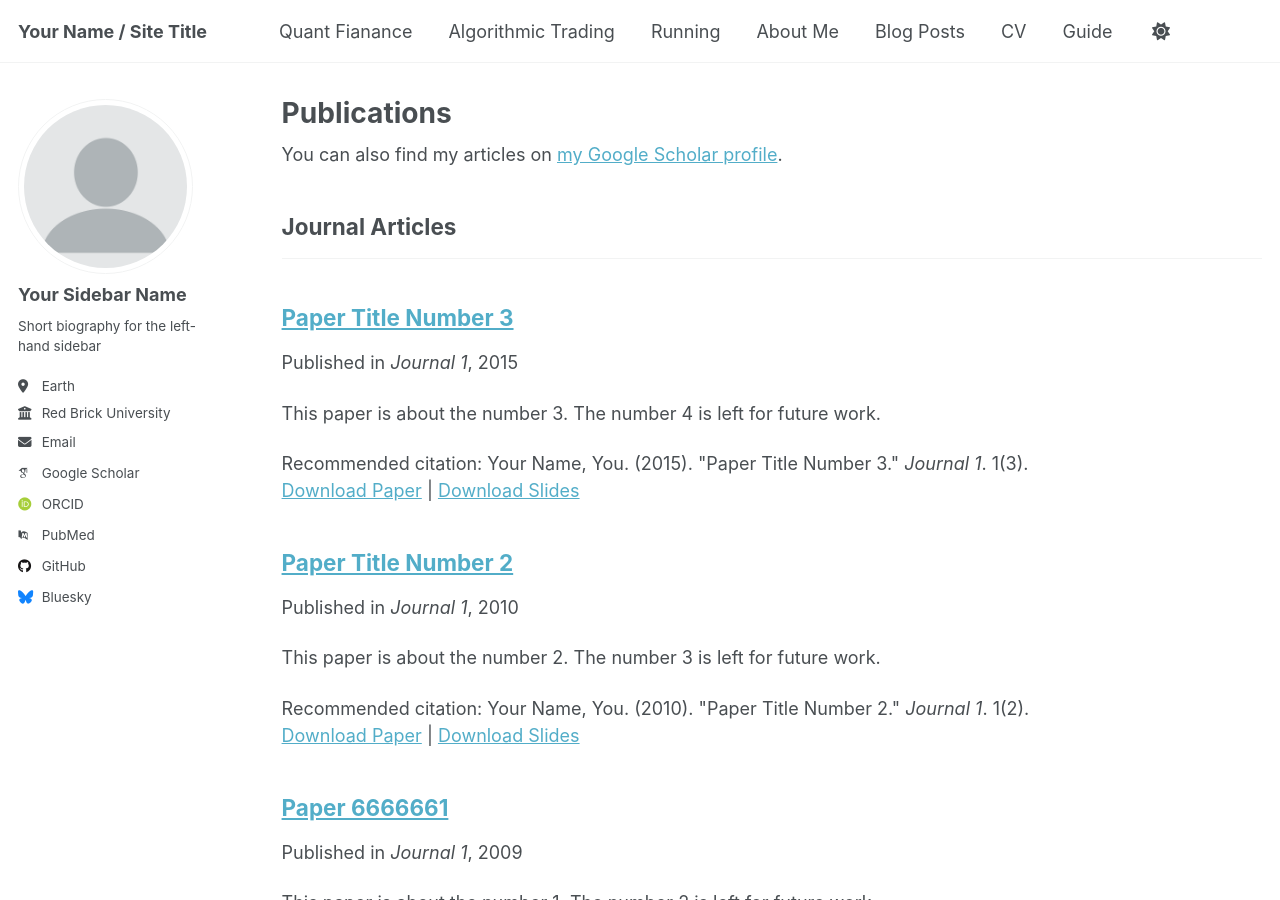
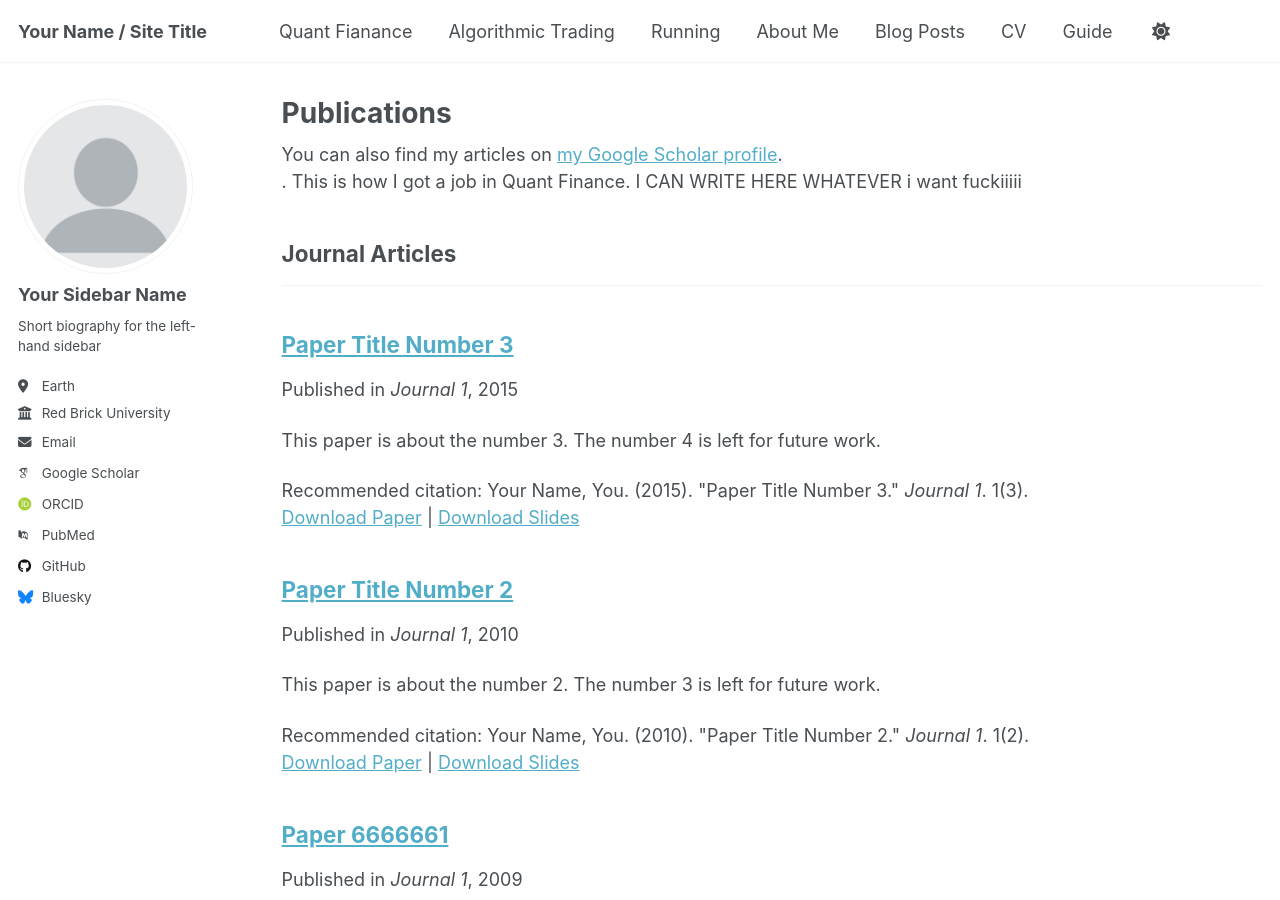
Before and after one commit to dani-gonzalez-muela/Web, a Jekyll site: the page built from _pages/publications.html, in a window 1280 px wide and 900 px high. Built offline with Jekyll 4.4.1, drawn with Linux system fonts in a browser that asks for light colours; some web fonts are replaced.

Commit message:
Update publications.html

```diff
--- a/_pages/publications.html
+++ b/_pages/publications.html
@@ -6,8 +6,13 @@ author_profile: true
 ---
 
 {% if site.author.googlescholar %}
-  <div class="wordwrap">You can also find my articles on <a href="{{site.author.googlescholar}}">my Google Scholar profile</a>.</div>
+  <div class="wordwrap">You can also find my articles on <a href="{{site.author.googlescholar}}">my Google Scholar profile</a>.</div>.
+This is how I got a job in Quant Finance.
 {% endif %}
+
+
+
+I CAN WRITE HERE WHATEVER i want fuckiiiii
 
 {% include base_path %}
 
```
